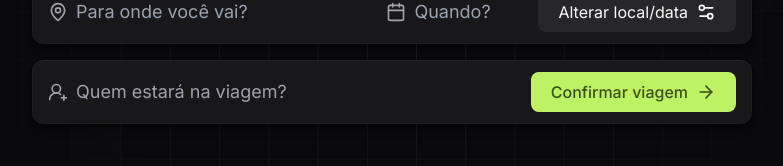
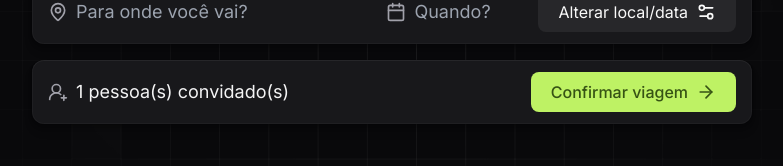
Before and after one commit to Ismaelp96/journey-react, a React (Vite) app: page / in a window 1280 px wide. Both pictures are taken after a click on the button "Continuar". Shown: the part 364-530 px from the top of the page, without its empty margins (248-1031 px from the left). Built offline with nearby package versions, Linux system fonts and the light colour scheme.

Commit message:
reorganizando arquitetura

```diff
--- a/src/pages/create-trip/index.tsx
+++ b/src/pages/create-trip/index.tsx
@@ -3,7 +3,7 @@ import { SelectInvitiesModal } from './select-invites';
 import { CreateTripModal } from './create-travel';
 import { useNavigate } from 'react-router-dom';
 import { DestinationAndDateStep } from './steps/destination-and-date-step';
-import { ConfirmStripStep } from './steps/confirm-strip-step';
+import { ConfirmStripStep } from './steps/invite-guests-step';
 
 export function CreateTripPage() {
 	const [isGuestsInputOpen, setIsGuestsInputOpen] = useState(false);
@@ -88,6 +88,7 @@ export function CreateTripPage() {
 					/>
 					{isGuestsInputOpen && (
 						<ConfirmStripStep
+							getEmailToInvite={getEmailToInvite}
 							openConfirmTripModal={openConfirmTripModal}
 							openGuestsModal={openGuestsModal}
 						/>
--- a/src/pages/create-trip/steps/confirm-strip-step.tsx
+++ b/src/pages/create-trip/steps/invite-guests-step.tsx
@@ -3,11 +3,13 @@ import { ArrowRight, UserRoundPlus } from 'lucide-react';
 type ConfirmStripStepProps = {
 	openGuestsModal: () => void;
 	openConfirmTripModal: () => void;
+	getEmailToInvite: string[];
 };
 
 export function ConfirmStripStep({
 	openGuestsModal,
 	openConfirmTripModal,
+	getEmailToInvite,
 }: ConfirmStripStepProps) {
 	return (
 		<div className='px-4 h-16 bg-zinc-900 rounded-xl flex items-center shadow-shape gap-3'>
@@ -18,7 +20,15 @@ export function ConfirmStripStep({
 					className='flex items-center gap-2 text-zinc-400 hover:text-zinc-500 transition-colors'>
 					<UserRoundPlus className='size-5' />
 
-					<span className='text-lg'>Quem estará na viagem?</span>
+					{getEmailToInvite.length > 0 ? (
+						<span className='text-zinc-100 text-lg flex-1'>
+							{getEmailToInvite.length} pessoa(s) convidado(s)
+						</span>
+					) : (
+						<span className='text-zinc-400 text-lg flex-1'>
+							Quem estará na viagem?
+						</span>
+					)}
 				</button>
 			</div>
 			<button
```
